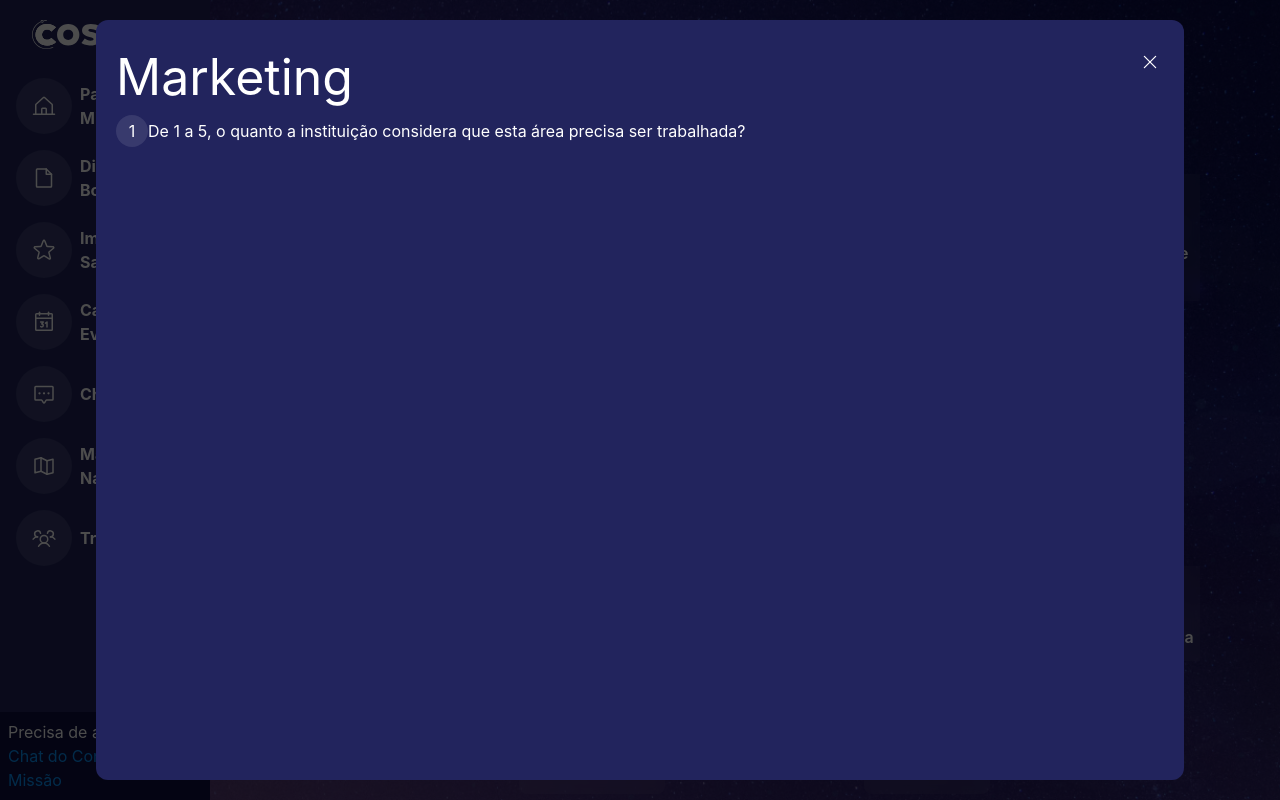
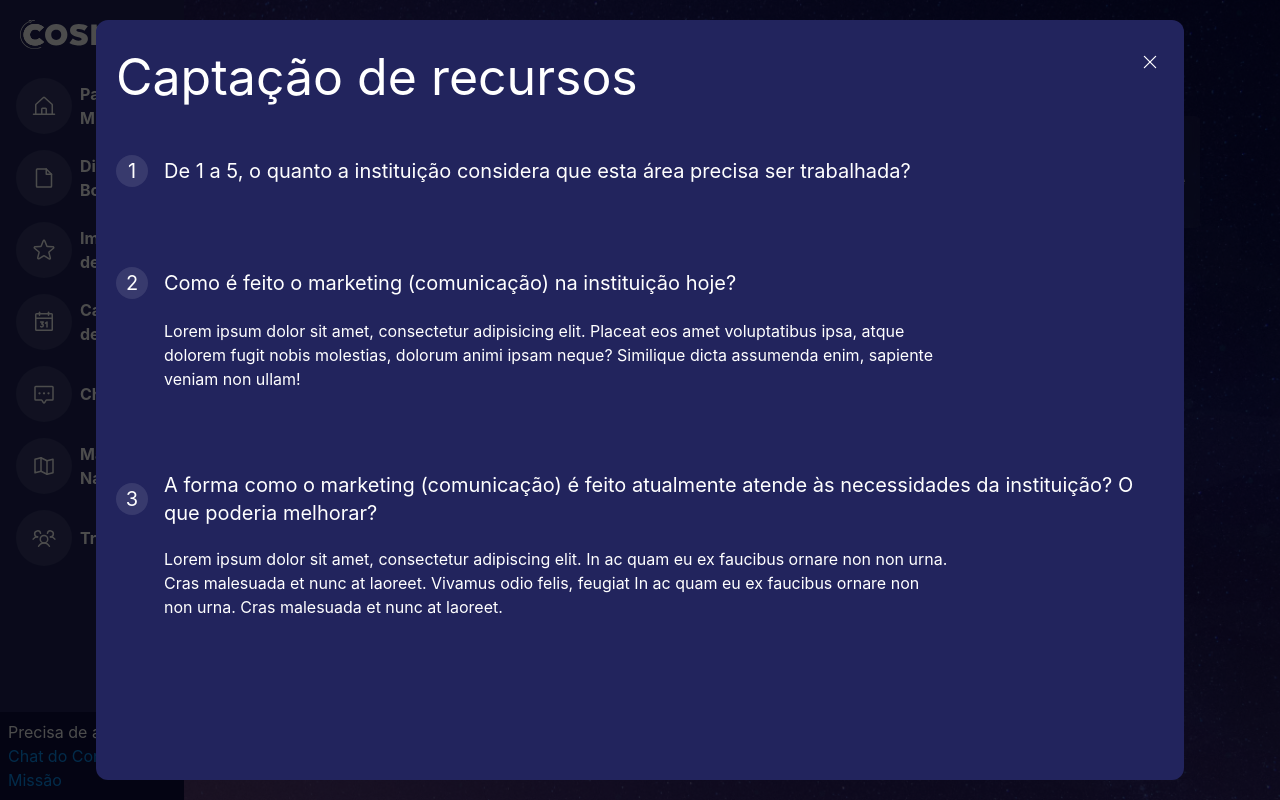
Before and after one commit to cosmossocialtime/Cosmos-Front-End, a Next.js app: page /dashboard/imagens-de-satelite in a window 1280 px wide. Both pictures are taken after a click on the button "Captação de recursos". Built offline with nearby package versions, Linux system fonts and the light colour scheme.

Commit message:
:bug: git bug

```diff
--- a/package.json
+++ b/package.json
@@ -12,6 +12,7 @@
     "@radix-ui/react-checkbox": "^1.0.0",
     "@radix-ui/react-dialog": "^1.0.2",
     "@radix-ui/react-select": "^1.0.0",
+    "@radix-ui/react-tabs": "^1.0.1",
     "axios": "^1.1.3",
     "keen-slider": "^6.8.5",
     "next": "^13.0.1",
--- a/src/app/dashboard/imagens-de-satelite/ItemSatelite.tsx
+++ b/src/app/dashboard/imagens-de-satelite/ItemSatelite.tsx
@@ -1,4 +1,3 @@
-import Image from "next/image";
 import * as Dialog from "@radix-ui/react-dialog";
 import { ReactNode } from "react";
 
--- /dev/null
+++ b/src/app/dashboard/imagens-de-satelite/datas.ts
@@ -0,0 +1,90 @@
+export const DatasPlanets = [
+  {
+    id: 1,
+    name: "Captação de recursos",
+    style: "col-start-1 col-end-2 row-start-1 row-end-3",
+    imageUrl: "/images/satelites/recursos.png",
+    width: 52,
+    height: 52,
+  },
+  {
+    id: 2,
+    name: "Finanças",
+    style: "col-start-3 col-end-3 row-start-1 row-end-1",
+    imageUrl: "/images/satelites/financas.png",
+    width: 40,
+    height: 40,
+  },
+  {
+    id: 3,
+    name: "Jurídico",
+    style: "col-start-6 col-end-7 row-start-1 row-end-1",
+    imageUrl: "/images/satelites/juridico.png",
+    width: 55,
+    height: 55,
+  },
+  {
+    id: 4,
+    name: "Gestão de Pessoas",
+    style: "col-start-8 col-end-9 row-start-1 row-end-3",
+    imageUrl: "/images/satelites/pessoas.png",
+    width: 55,
+    height: 55,
+  },
+  {
+    id: 4,
+    name: "Marketing",
+    style: "col-start-2 col-end-2 row-start-3 row-end-3",
+    imageUrl: "/images/satelites/marketing.png",
+    width: 38,
+    height: 38,
+  },
+  {
+    id: 5,
+    name: "Instituto Dorina Nowill",
+    style: "col-start-4 col-end-6 row-start-2 row-end-5",
+    imageUrl: "/images/satelites/instituto.png",
+    width: 200,
+    height: 150,
+  },
+  {
+    id: 6,
+    name: "Avaliação de Impacto",
+    style: "col-start-7 col-end-8 row-start-3 row-end-4",
+    imageUrl: "/images/satelites/impacto.png",
+    width: 64,
+    height: 64,
+  },
+  {
+    id: 7,
+    name: "Gestão de Projetos",
+    style: "col-start-1 col-end-1 row-start-4 row-end-6",
+    imageUrl: "/images/satelites/projetos.png",
+    width: 40,
+    height: 40,
+  },
+  {
+    id: 7,
+    name: "Sustentabilidade",
+    style: "col-start-3 col-end-4 row-start-5 row-end-7",
+    imageUrl: "/images/satelites/sustentabilidade.png",
+    width: 55,
+    height: 55,
+  },
+  {
+    id: 8,
+    name: "Estratégia",
+    style: "col-start-6 col-end-6 row-start-5 row-end-7",
+    imageUrl: "/images/satelites/estrategia.png",
+    width: 55,
+    height: 55,
+  },
+  {
+    id: 9,
+    name: "Liderança",
+    style: "col-start-8 col-end-9 row-start-4 row-end-6",
+    imageUrl: "/images/satelites/lideranca.png",
+    width: 50,
+    height: 50,
+  },
+];
--- a/src/app/dashboard/imagens-de-satelite/modalSatelite.tsx
+++ b/src/app/dashboard/imagens-de-satelite/modalSatelite.tsx
@@ -1,47 +1,67 @@
-// "use client"
-
-
-
 import * as Dialog from "@radix-ui/react-dialog";
 import { X } from "phosphor-react";
 
+type NamesPlanet = {
+  name: string
+}
 
-
-export function ModalSatelite(){
+export function ModalSatelite({name}:NamesPlanet) {
   return (
     <>
+      <Dialog.Portal>
+        <Dialog.Overlay className="fixed bg-black/70 inset-0" />
 
-        {/* <Dialog.Trigger>{children}</Dialog.Trigger> */}
-
-        <Dialog.Portal>
-          <Dialog.Overlay
-          className="fixed bg-black/70 inset-0" />
-
-          <Dialog.Content
-          className="fixed top-1/2 left-1/2 -translate-x-1/2 -translate-y-1/2 bg-c-blue-800 flex w-[85%] h-[95%] rounded-xl flex-col p-5 text-white">
+        <Dialog.Content className="fixed top-1/2 left-1/2 -translate-x-1/2 -translate-y-1/2 bg-c-blue-800 flex w-[85%] h-[95%] rounded-xl flex-col p-5 text-white">
           <Dialog.Title>
-              <p className="text-[50px] self-end">Marketing</p>
+            <p className="text-[50px] self-end">{name}</p>
           </Dialog.Title>
 
+          <div className="pt-10">
             <div>
-              <div>
-                <p className="flex items-center">
+              <h2 className="flex items-center gap-4 text-xl">
                 <span className="bg-white/10 p-2 rounded-full aspect-square flex justify-center items-center h-8">
                   1
                 </span>
-                  De 1 a 5, o quanto a instituição considera que esta área
-                  precisa ser trabalhada?
+                De 1 a 5, o quanto a instituição considera que esta área precisa
+                ser trabalhada?
+              </h2>
+            </div>
+            <div className="flex flex-col pt-20 gap-5">
+              <h2 className="flex items-center gap-4 text-xl">
+                <span className="bg-white/10 p-2 rounded-full aspect-square flex justify-center items-center h-8">
+                  2
+                </span>
+                Como é feito o marketing (comunicação) na instituição hoje?
+              </h2>
+              <p className="w-3/4 ml-12">
+                Lorem ipsum dolor sit amet, consectetur adipisicing elit.
+                Placeat eos amet voluptatibus ipsa, atque dolorem fugit nobis
+                molestias, dolorum animi ipsam neque? Similique dicta assumenda
+                enim, sapiente veniam non ullam!
+              </p>
+            </div>
+            <div className="flex flex-col pt-20 gap-5">
+              <h2 className="flex items-center gap-4 text-xl">
+                <span className="bg-white/10 p-2 rounded-full aspect-square flex justify-center items-center h-8">
+                  3
+                </span>
+                A forma como o marketing (comunicação) é feito atualmente atende
+                às necessidades da instituição? O que poderia melhorar?
+              </h2>
+              <p className="w-3/4 ml-12">
+                Lorem ipsum dolor sit amet, consectetur adipiscing elit. In ac
+                quam eu ex faucibus ornare non non urna. Cras malesuada et nunc
+                at laoreet. Vivamus odio felis, feugiat In ac quam eu ex
+                faucibus ornare non non urna. Cras malesuada et nunc at laoreet.
               </p>
             </div>
           </div>
 
-            <Dialog.Close
-            className="absolute top-8 right-6 text-white text-xl">
+          <Dialog.Close className="absolute top-8 right-6 text-white text-xl">
             <X />
           </Dialog.Close>
         </Dialog.Content>
       </Dialog.Portal>
-
     </>
   );
 }
--- a/src/app/dashboard/imagens-de-satelite/page.tsx
+++ b/src/app/dashboard/imagens-de-satelite/page.tsx
@@ -1,181 +1,44 @@
 "use client";
 import * as Dialog from "@radix-ui/react-dialog";
-
 import { ModalSatelite } from "./modalSatelite";
 import { ItemSatelite } from "./ItemSatelite";
 import Image from "next/image";
+import { DatasPlanets } from "./datas";
 
 const SatelitesPage = () => {
   return (
-    <>
-      <Dialog.Root>
-        <ModalSatelite />
-
+    <div>
       <div className="flex flex-col items-center gap-9 px-20 pt-4 w-full h-screen lg:overflow-y-hidden bg-bgsatelites bg-cover bg-center">
         <h3 className="text-white text-2xl font-semibold text-center">
-            Clique sobre a Estrela e os planetas para conhecer mais sobre a{" "}
+          Clique sobre a Estrela e os planetas para conhecer mais sobre a
           <br />
           instituição que você irá mentorar
         </h3>
-
         <div className="lg:overflow-hidden">
           <div className="grid grid-cols-4 lg:grid-cols-8 lg:grid-rows-6 gap-2 justify-center">
-              <ItemSatelite className="lg:col-start-1 lg:col-end-2 lg:row-start-1 lg:row-end-3">
+            {DatasPlanets.map((planet) => {
+              return (
+                <Dialog.Root key={planet.id}>
+                  <ItemSatelite className="flex">
                     <Image
-                  src={"/images/satelites/recursos.png"}
-                  alt="ts"
-                  width={52}
-                  height={52}
+                      src={planet.imageUrl}
+                      alt={planet.name}
+                      width={planet.width}
+                      height={planet.height}
                     />
-                <p className="w-28 font-semibold">Captação de recursos</p>
+                    <p className="w-28 font-semibold">{planet.name}</p>
                   </ItemSatelite>
 
-              <ItemSatelite
-                className={
-                  "lg:col-start-3 lg:col-end-3 lg:row-start-1 lg:row-end-1"
-                }
-              >
-                <Image
-                  src={"/images/satelites/financas.png"}
-                  alt="ts"
-                  width={40}
-                  height={40}
+                  <ModalSatelite
+                    name={planet.name}
                   />
-                <p className="w-28 font-semibold">Finanças</p>
-              </ItemSatelite>
-
-              <ItemSatelite
-                className={
-                  "lg:col-start-6 lg:col-end-7 lg:row-start-1 lg:row-end-1 "
-                }
-              >
-                <Image
-                  src={"/images/satelites/juridico.png"}
-                  alt="juridico"
-                  width={55}
-                  height={55}
-                />
-                <p className="w-28 font-semibold">Jurídico</p>
-              </ItemSatelite>
-
-              <ItemSatelite
-                className={
-                  "lg:col-start-8 lg:col-end-9 lg:row-start-1 lg:row-end-3 "
-                }
-              >
-                <Image
-                  src={"/images/satelites/pessoas.png"}
-                  alt="Pessoas"
-                  width={55}
-                  height={55}
-                />
-                <p className="w-28 font-semibold">Gestão de Pessoas</p>
-              </ItemSatelite>
-
-              <ItemSatelite
-                className={
-                  "lg:col-start-2 lg:col-end-2 lg:row-start-3 lg:row-end-3 "
-                }
-              >
-                <Image
-                  src={"/images/satelites/marketing.png"}
-                  alt="Marketing"
-                  width={38}
-                  height={38}
-                />
-                <p className="px-6 font-semibold">Marketing</p>
-
-              </ItemSatelite>
-
-              <ItemSatelite
-                className={
-                  "lg:col-start-4 lg:col-end-6 lg:row-start-2 lg:row-end-5 "
-                }
-              >
-                <Image
-                className="mx-5"
-                  src={"/images/satelites/instituto.png"}
-                  alt="Instituto"
-                  width={200}
-                  height={150}
-                />
-                <p className="w-28 font-semibold">Instituto Dorina Nowill</p>
-              </ItemSatelite>
-
-              <ItemSatelite
-                className={
-                  "lg:col-start-7 lg:col-end-8 lg:row-start-3 lg:row-end-4 "
-                }
-              >
-                <Image
-                  src={"/images/satelites/impacto.png"}
-                  alt="Instituto"
-                  width={64}
-                  height={64}
-                />
-                <p className="w-28 font-semibold">Avaliação de Impacto</p>
-              </ItemSatelite>
-
-              <ItemSatelite
-                className={
-                  "lg:col-start-1 lg:col-end-1 lg:row-start-4 lg:row-end-6 "
-                }
-              >
-                <Image
-                  src={"/images/satelites/projetos.png"}
-                  alt="Projetos"
-                  width={40}
-                  height={40}
-                />
-                <p className="w-28 font-semibold">Gestão de Projetos</p>
-              </ItemSatelite>
-
-              <ItemSatelite
-                className={
-                  "lg:col-start-3 lg:col-end-4 lg:row-start-5 lg:row-end-7"
-                }
-              >
-                <Image
-                  src={"/images/satelites/sustentabilidade.png"}
-                  alt="Sustentabilidade"
-                  width={55}
-                  height={55}
-                />
-                <p className="p-2 font-semibold">Sustentabilidade</p>
-              </ItemSatelite>
-
-              <ItemSatelite
-                className={
-                  "lg:col-start-6 lg:col-end-6 lg:row-start-5 lg:row-end-7"
-                }
-              >
-                <Image
-                  src={"/images/satelites/estrategia.png"}
-                  alt="Estrategia"
-                  width={55}
-                  height={55}
-                />
-                <p className="px-6 font-semibold">Estratégia</p>
-              </ItemSatelite>
-
-              <ItemSatelite
-                className={
-                  "lg:col-start-8 lg:col-end-9 lg:row-start-4 lg:row-end-6 "
-                }
-              >
-                <Image
-                  src={"/images/satelites/lideranca.png"}
-                  alt="Liderança"
-                  width={50}
-                  height={50}
-                />
-                <p className="px-6 font-semibold">Liderança</p>
-              </ItemSatelite>
+                </Dialog.Root>
+              );
+            })}
           </div>
         </div>
       </div>
-      </Dialog.Root>
-    </>
+    </div>
   );
 };
 
```
Also changed, not shown: 1 other file (tests, documents, lock files or other folders). Lines whose indentation alone changed are shown as unchanged.
